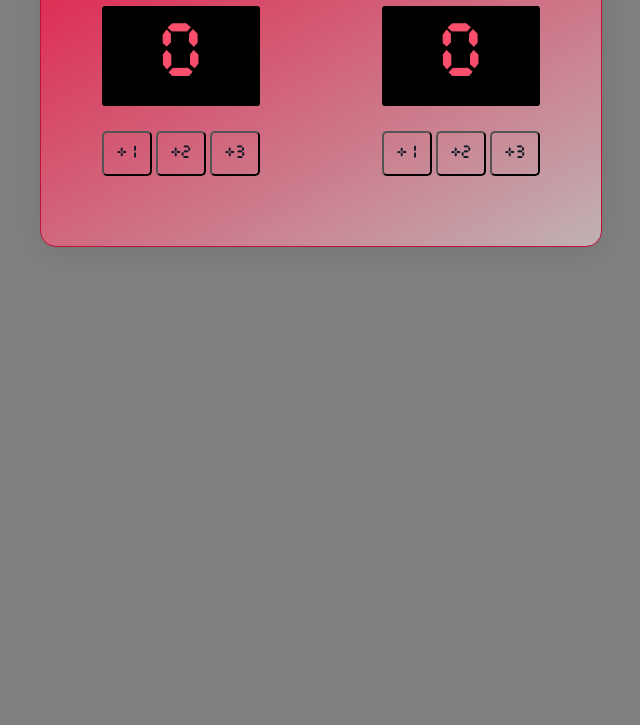
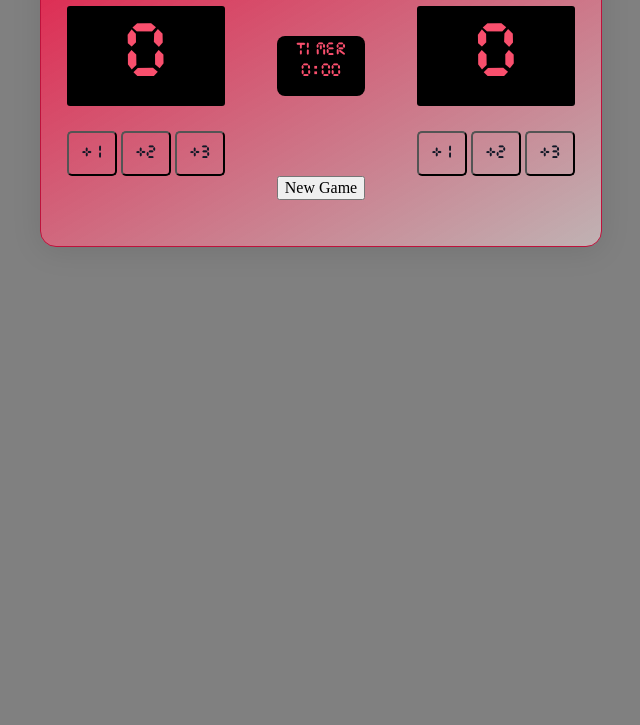
Before and after one commit to Civil-t/Basketball-Scoreboard, a website built with Vite: page index.html in a window 1280 px wide. Shown: the part 75-800 px from the top of the page, without its empty margins (319-959 px from the left). Built offline with nearby package versions, Linux system fonts and the light colour scheme.

Commit message:
added timer and new game button

```diff
--- a/index.css
+++ b/index.css
@@ -70,3 +70,36 @@ h1 {
   height: 45px;
   width: 50;
 }
+
+.btn:hover {
+  background-color: rgba(249, 79, 109, 1);
+
+  color: #eeeeee;
+  cursor: pointer;
+}
+
+.new-game {
+  flex-direction: column;
+  display: flex;
+
+  margin: 110px 0px 0px 0px;
+}
+
+.timer {
+  background-color: black;
+  margin-bottom: 80px;
+  height: 50px;
+  color: rgba(249, 79, 109, 1);
+  font-family: MyFont;
+  display: flex;
+  align-items: center;
+  justify-content: start;
+  padding: 5px;
+  border-radius: 8px;
+  flex-direction: column;
+}
+
+#time {
+  display: flex;
+  margin: 3px auto;
+}
--- a/index.html
+++ b/index.html
@@ -19,6 +19,13 @@
           <button class="btn" onclick="plus3()">+3</button>
         </div>
       </div>
+      <div class="new-game">
+        <div class="timer">
+          timer
+          <p id="time">0:00</p>
+        </div>
+        <button>New Game</button>
+      </div>
       <div>
         <h1>GUEST</h1>
         <div class="guest-score">
```
